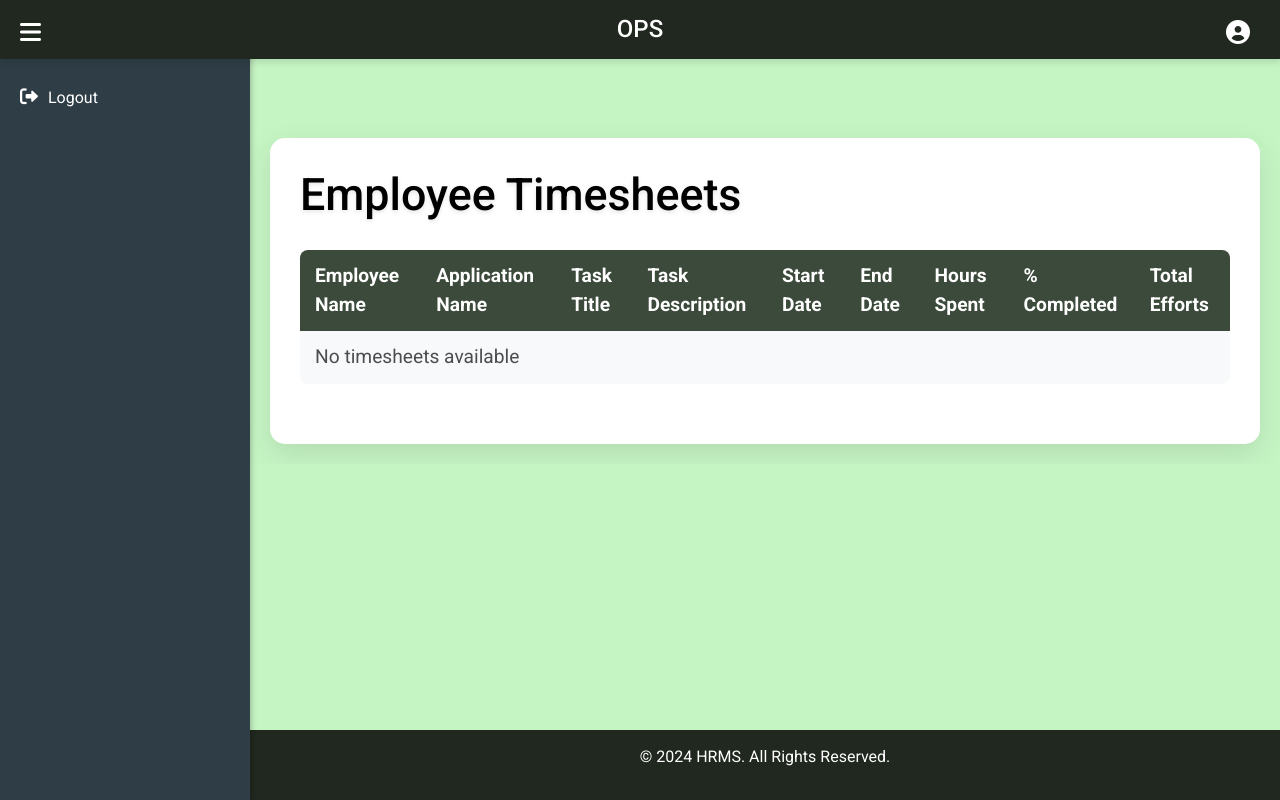
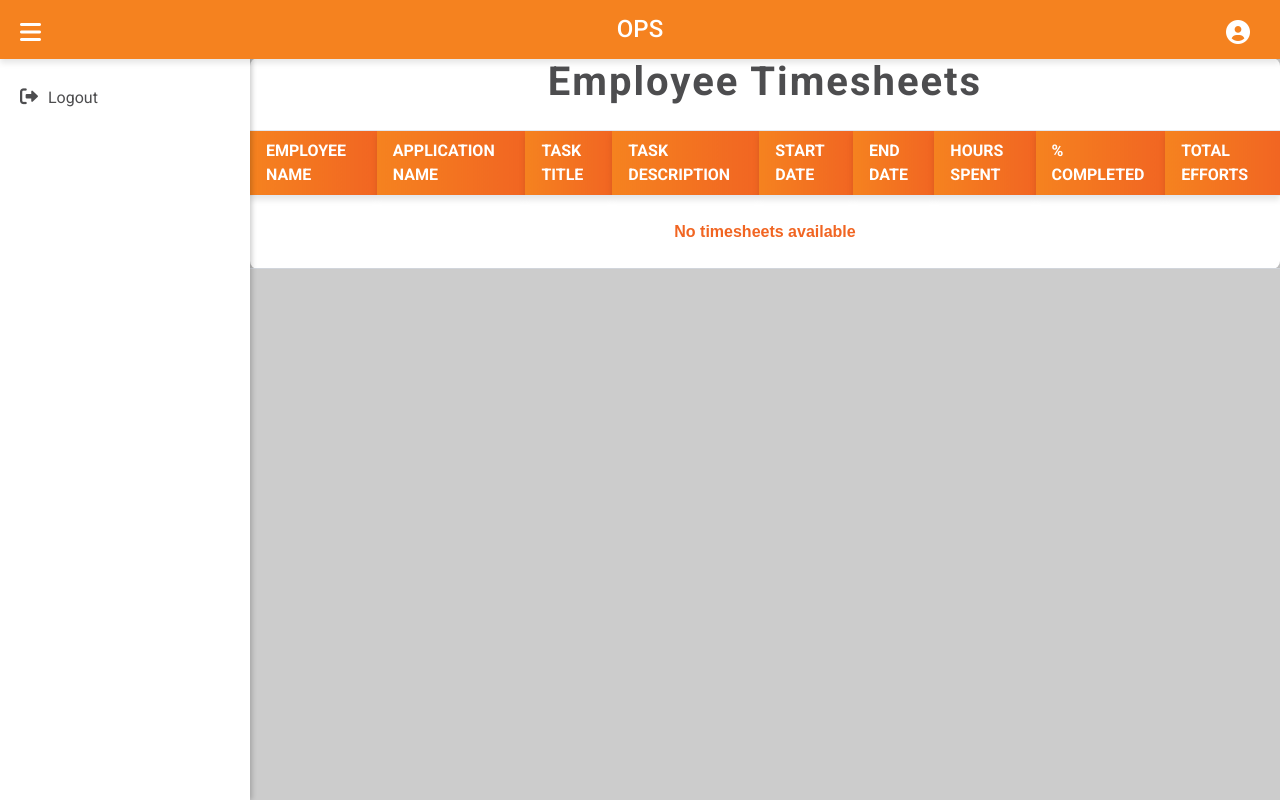
Before and after one commit to omkarlomate7/ops, a Django app: page /timesheets/view/ in a window 1280 px wide. Run offline with Django 5.2, Linux system fonts and the light colour scheme; a user stored in the database is signed in; data comes from the database, SQL or seed files in the repository; parts of the project's set-up code (start-up, migrations or seed data) failed here and were passed over; some libraries are stand-ins or nearby versions.

Commit message:
changed Timesheet UI and Made it in PDB theme

```diff
--- a/hrms/accounts/templates/accounts/base.html
+++ b/hrms/accounts/templates/accounts/base.html
@@ -41,7 +41,7 @@
     }
 
     .sidebar a:hover {
-        background-color: #007bff;
+    background-color: #f5821f;
     }
 
     .main-content {
@@ -60,15 +60,15 @@
             --secondary-color: #f16522; /* Orange */
             --background-color: #f5f5f5; /* Light background */
             --light-green-color: #373e35; /* lite green */
-            --header-background: var(--primary-color);
-            --sidebar-background: var(--light-green-color);
+            --header-background: #f5821f;
+            --sidebar-background: #ffffff; /* Changed to White */
             --text-color-dark: #4d4d4f; /* Dark Gray for letters */
             --text-color-light: #b3b3b3; /* Light Gray for letters */
             --white-color: #fff;
             --font-family: 'Roboto', sans-serif;
             --transition-speed: 0.3s;
             --box-shadow: 0 4px 6px rgba(0, 0, 0, 0.1);
-            --grey-green-background: #c6f5c4;
+            --grey-green-background: #cccccc;
 
         }
 
@@ -142,7 +142,7 @@
         .sidebar .logo {
             font-size: 24px;
             font-weight: bold;
-            color: var(--white-color);
+            color: var(--text-color-dark);
             text-align: center;
             margin-bottom: 20px;
         }
@@ -150,7 +150,7 @@
         .sidebar a {
             padding: 15px 20px;
             font-size: 16px;
-            color: var(--white-color);
+            color: var(--text-color-dark);
             display: flex;
             align-items: center;
             text-decoration: none;
@@ -160,19 +160,19 @@
         .sidebar a i {
             margin-right: 10px;
             font-size: 18px;
-            color: var(--white-color);
+            color: var(--text-color-dark);
         }
 
         .sidebar a:hover {
-            background-color: var(--header-background);
+    background-color: #f5821f;
         }
 
 
         /* Content Styling */
         .content {
             margin-left: 250px;
-            margin-top: 70px;
-            padding: 20px;
+            margin-top: 10px;
+            padding: 0px;
             transition: margin-left var(--transition-speed) ease;
             color: var(--text-color-dark);
         }
@@ -328,7 +328,7 @@
 <!-- Sidebar CSS -->
 <style>
     .sidebar {
-        background-color: #2f3e46;
+        background-color: #ffffff; /* Changed to White */
         padding-top: 20px;
         min-width: 250px;
         position: fixed;
@@ -337,7 +337,7 @@
 
     .sidebar .logo {
         font-size: 24px;
-        color: #ffffff;
+        color: #4d4d4f;
         text-align: center;
         margin-bottom: 20px;
         font-weight: bold;
@@ -346,13 +346,13 @@
     .sidebar a {
         display: block;
         padding: 10px 20px;
-        color: #ffffff;
+        color: #4d4d4f;
         text-decoration: none;
         font-size: 16px;
     }
 
     .sidebar a:hover {
-        background-color: #3b4a3a;
+        background-color: #f5821f;
         color: #ffffff;
     }
 
@@ -366,7 +366,7 @@
         cursor: pointer;
         padding: 10px 20px;
         width: 100%;
-        color: white;
+        color: #4d4d4f;
         text-align: left;
         background-color: transparent;
         border: none;
@@ -374,7 +374,7 @@
 
     .dropdown-content {
         display: none;
-        background-color: #2f3e46;
+        background-color: #ffffff;
         padding-left: 20px;
     }
 
@@ -384,14 +384,14 @@
 
     .dropdown-content a {
         padding: 10px 30px;
-        color: #ffffff;
+        color: #4d4d4f;
         display: block;
         text-decoration: none;
         font-size: 14px;
     }
 
     .dropdown-content a:hover {
-        background-color: #3b4a3a;
+    background-color: #f5821f;
     }
 
     .fas {
@@ -407,10 +407,10 @@
         {% endblock %}
     </div>
 
-    <!-- Footer Section -->
+    {% comment %} <!-- Footer Section -->
     <div class="footer" id="footer">
         <p>&copy; 2024 HRMS. All Rights Reserved.</p>
-    </div>
+    </div> {% endcomment %}
 
     <!-- JavaScript for Sidebar Toggle -->
     <script>
--- a/hrms/accounts/templates/accounts/emp_list.html
+++ b/hrms/accounts/templates/accounts/emp_list.html
@@ -32,11 +32,15 @@
 </div>
 
 <style>
+    body {
+        background-color: #c0c0c0;
+    }
+
     /* Container styling */
     .container {
         max-width: 1200px;
         margin: 0 auto;
-        padding: 20px;
+        padding: 10px;
         background: white;
         border-radius: 16px;
         box-shadow: 0 10px 30px rgba(0, 0, 0, 0.1);
--- a/hrms/accounts/templates/accounts/hr_view_timesheets.html
+++ b/hrms/accounts/templates/accounts/hr_view_timesheets.html
@@ -3,94 +3,123 @@
 {% block title %}View Timesheets{% endblock %}
 
 {% block content %}
-<div class="timesheet-container">
-    <div class="header-bar">
-        <h1 class="page-title">Employee Timesheets</h1>
-    </div>
-
-    <table class="timesheet-table">
+<div class="bg-gradient-to-r from-orange-500 via-yellow-500 to-red-500 min-h-screen flex items-start justify-center pt-8">
+    <div class="bg-white shadow-lg rounded-md w-full max-w-3xl p-6">
+        <h1 class="text-2xl font-semibold mb-4 text-center text-gray-800 tracking-wide">Employee Timesheets</h1>
+        <div class="table-responsive">
+            <table class="min-w-full text-left text-xs text-gray-700 border-collapse">
                 <thead>
-            <tr>
-                <th>Employee Name</th>
-                <th>Application Name</th>
-                <th>Task Title</th>
-                <th>Task Description</th>
-                <th>Start Date</th>
-                <th>End Date</th>
-                <th>Hours Spent</th>
-                <th>% Completed</th>
-                <th>Total Efforts</th>
+                    <tr class="bg-orange-400 text-white">
+                        <th class="py-2 px-3 font-semibold uppercase tracking-wider border-b border-gray-300">Employee Name</th>
+                        <th class="py-2 px-3 font-semibold uppercase tracking-wider border-b border-gray-300">Application Name</th>
+                        <th class="py-2 px-3 font-semibold uppercase tracking-wider border-b border-gray-300">Task Title</th>
+                        <th class="py-2 px-3 font-semibold uppercase tracking-wider border-b border-gray-300">Task Description</th>
+                        <th class="py-2 px-3 font-semibold uppercase tracking-wider border-b border-gray-300">Start Date</th>
+                        <th class="py-2 px-3 font-semibold uppercase tracking-wider border-b border-gray-300">End Date</th>
+                        <th class="py-2 px-3 font-semibold uppercase tracking-wider border-b border-gray-300">Hours Spent</th>
+                        <th class="py-2 px-3 font-semibold uppercase tracking-wider border-b border-gray-300">% Completed</th>
+                        <th class="py-2 px-3 font-semibold uppercase tracking-wider border-b border-gray-300">Total Efforts</th>
                     </tr>
                 </thead>
                 <tbody>
                     {% for timesheet in timesheets %}
-                <tr>
-                    <td>{{ timesheet.employee.user.first_name }} {{ timesheet.employee.user.last_name }}</td>
-                    <td>{{ timesheet.application_name }}</td>
-                    <td>{{ timesheet.task_title }}</td>
-                    <td>{{ timesheet.task_description }}</td>
-                    <td>{{ timesheet.start_date }}</td>
-                    <td>{{ timesheet.end_date }}</td>
-                    <td>{{ timesheet.hours_spent }}</td>
-                    <td>{{ timesheet.percent_completed }}%</td>
-                    <td>{{ timesheet.total_efforts }}</td>
+                        <tr class="border-b border-gray-200 {% if forloop.counter|divisibleby:2 %}bg-yellow-50{% else %}bg-white{% endif %} hover:bg-yellow-100 transition duration-300">
+                            <td class="py-2 px-3 border-r border-gray-200">
+                                {% if timesheet.employee %}
+                                    <span class="font-medium text-gray-800">{{ timesheet.employee.user.first_name }} {{ timesheet.employee.user.last_name }}</span>
+                                {% else %}
+                                    <span class="font-medium text-gray-800 text-red-500">No Employee Assigned</span>
+                                {% endif %}
+                            </td>
+
+                            <td class="py-2 px-3 border-r border-gray-200">{{ timesheet.application_name }}</td>
+                            <td class="py-2 px-3 border-r border-gray-200">{{ timesheet.task_title }}</td>
+                            <td class="py-2 px-3 border-r border-gray-200">{{ timesheet.task_description }}</td>
+                            <td class="py-2 px-3 border-r border-gray-200">{{ timesheet.start_date }}</td>
+                            <td class="py-2 px-3 border-r border-gray-200">{{ timesheet.end_date }}</td>
+                            <td class="py-2 px-3 border-r border-gray-200">{{ timesheet.hours_spent }}</td>
+                            <td class="py-2 px-3 border-r border-gray-200">{{ timesheet.percent_completed }}%</td>
+                            <td class="py-2 px-3">{{ timesheet.total_efforts }}</td>
                         </tr>
                     {% empty %}
                         <tr>
-                    <td colspan="9">No timesheets available</td>
+                            <td colspan="9" class="text-center py-4 text-gray-500 border-b border-gray-300">No timesheets available</td>
                         </tr>
                     {% endfor %}
                 </tbody>
             </table>
         </div>
+    </div>
+</div>
 
-<!-- Add your styling here for HR timesheet view page -->
 <style>
-    .timesheet-container {
-        max-width: 1200px;
-        margin: 0 auto;
-        padding: 30px;
-        background: #ffffff;
-        border-radius: 15px;
-        box-shadow: 0 10px 30px rgba(0, 0, 0, 0.1);
+    .table-responsive {
+        overflow-x: auto;
     }
-
-    .header-bar {
-        display: flex;
-        justify-content: space-between;
-        align-items: center;
-        margin-bottom: 20px;
+    .min-w-full {
+        width: 100%;
     }
-
-    .page-title {
-        font-size: 2.8rem;
-        color: #000000;
-        text-shadow: 0px 2px 4px rgba(0, 0, 0, 0.1);
+    .border-b {
+        border-bottom: 1px solid #e2e8f0;
     }
-
-    .timesheet-table {
-        width: 100%;
-        border-collapse: collapse;
-        margin-bottom: 30px;
-        background-color: #f8f9fa;
+    th, td {
+        transition: background-color 0.3s ease, transform 0.3s ease;
+    }
+    th {
+        text-transform: uppercase;
+        font-weight: 600;
+        border-bottom: 2px solid #e2e8f0;
+        border-top: 1px solid #e2e8f0;
+        background-image: linear-gradient(to right, #f5821f, #f16522);
+        box-shadow: 0px 4px 6px rgba(0, 0, 0, 0.1);
+        padding: 10px;
+        color: #fff;
+    }
+    tr {
+        border-bottom: 1px solid #d1d5db;
+    }
+    tr:nth-child(even) {
+        background-color: #f9fafb;
+    }
+    tr:hover {
+        background-color: #ffe4b2;
+        cursor: pointer;
+    }
+    tr:hover td {
+        transform: scale(1.01);
+        box-shadow: inset 0 0 6px rgba(0, 0, 0, 0.1);
+    }
+    td {
+        border-right: 1px solid #e2e8f0;
+        padding: 8px;
+        color: #333;
+        font-weight: 500;
+        font-family: 'Arial', sans-serif;
+    }
+    td:last-child {
+        border-right: none;
+    }
+    tr:last-child td {
+        border-bottom: none;
+    }
+    tr td:first-child {
+        font-weight: 700;
+        color: #f16522;
+    }
+    .rounded-md {
         border-radius: 8px;
-        overflow: hidden;
     }
-
-    .timesheet-table thead {
-        background-color: #3b4a3a;
-        color: #fff;
-        font-weight: bold;
+    .shadow-lg {
+        box-shadow: 0 15px 25px -10px rgba(0, 0, 0, 0.15);
     }
-
-    .timesheet-table th, .timesheet-table td {
-        padding: 12px 15px;
-        font-size: 1.2rem;
-        text-align: left;
+    .hover\:bg-yellow-100:hover {
+        background-color: #fffbeb;
     }
-
-    .timesheet-table tbody tr:nth-child(even) {
-        background-color: #f2f2f2;
+    .font-semibold {
+        font-weight: 600;
+    }
+    .tracking-wide {
+        letter-spacing: 0.05em;
     }
 </style>
 {% endblock %}
--- a/hrms/accounts/views.py
+++ b/hrms/accounts/views.py
@@ -3,10 +3,12 @@ from django.shortcuts import render, redirect, get_object_or_404
 from django.contrib.auth.decorators import login_required, permission_required, user_passes_test
 from .models import Profile, Employee, Timesheet, LeaveRequest
 import logging
+from django.contrib import messages
 from django.contrib.auth.models import User, Group
 from django.db.models import Q, Sum, Count
 from .forms import TimesheetForm, LeaveRequestForm
 from django.utils import timezone
+from django.db import IntegrityError
 
 logger = logging.getLogger(__name__)
 
@@ -202,18 +204,22 @@ def my_details(request):
 
 @login_required
 def hr_view_timesheets(request):
-    # Get all timesheets submitted by employees
-    timesheets = Timesheet.objects.all()
+    timesheets = Timesheet.objects.select_related('employee', 'employee__user').all()
+    return render(request, 'accounts/hr_view_timesheets.html', {'timesheets': timesheets})
 
-    context = {
-        'timesheets': timesheets,
-    }
-    return render(request, 'accounts/hr_view_timesheets.html', context)
+from django.shortcuts import get_object_or_404
 
 @login_required
 def add_timesheet(request):
+    print("add_timesheet view called")
     if request.method == 'POST':
-        row_count = int(request.POST.get('row_count'))  # Get the total number of rows
+        print("POST request received")
+
+        # Printing the entire POST data to see if all fields are being received
+        print(f"POST data received: {request.POST}")
+
+        row_count = int(request.POST.get('row_count', 0))  # Get the total number of rows
+        print(f"Row count: {row_count}")
 
         # Iterate through each row and save timesheet entries
         for i in range(1, row_count + 1):
@@ -226,48 +232,90 @@ def add_timesheet(request):
             percent_completed = request.POST.get(f'percent_completed_{i}')
             total_efforts = request.POST.get(f'total_efforts_{i}')
 
+            # Logging all data retrieved
+            print(f"Processing row {i}: application_name={application_name}, task_title={task_title}, "
+                  f"task_description={task_description}, start_date={start_date}, end_date={end_date}, "
+                  f"hours_spent={hours_spent}, percent_completed={percent_completed}, total_efforts={total_efforts}")
+
             # Check if the row contains valid data (i.e., all fields are not empty)
             if all([application_name, task_title, task_description, start_date, end_date, hours_spent, percent_completed, total_efforts]):
-                # Save the timesheet only if all fields are valid
-                Timesheet.objects.create(
-                    user=request.user,
-                    application_name=application_name,
-                    task_title=task_title,
-                    task_description=task_description,
-                    start_date=start_date,
-                    end_date=end_date,
-                    hours_spent=hours_spent,
-                    percent_completed=percent_completed,
-                    total_efforts=total_efforts
-                )
+                try:
+                    # Convert numerical data types
+                    hours_spent = float(hours_spent)
+                    percent_completed = float(percent_completed)
+                    total_efforts = float(total_efforts)
 
+                    # Save the timesheet only if all fields are valid
+                    print(f"Saving timesheet for row {i}")
+                    Timesheet.objects.create(
+                        user=request.user,  # Save the timesheet with the logged-in user
+                        application_name=application_name,
+                        task_title=task_title,
+                        task_description=task_description,
+                        start_date=start_date,
+                        end_date=end_date,
+                        hours_spent=hours_spent,
+                        percent_completed=percent_completed,
+                        total_efforts=total_efforts
+                    )
+
+                    print(f"Timesheet saved successfully for row {i}: {timesheet}")
+                except ValueError as ve:
+                    print(f"Value error for row {i}: {ve}")
+                except IntegrityError as ie:
+                    print(f"Integrity error for row {i}: {ie}")
+                except Exception as e:
+                    print(f"Error saving timesheet for row {i}: {e}")
+            else:
+                print(f"Invalid data for row {i}, skipping save")
+
+        messages.success(request, "Timesheet added successfully.")
         return redirect('my_timesheets')  # Redirect after submission, showing user's own timesheets
 
     # GET method to render the add timesheet form
+    print("GET request received, rendering add_timesheet form")
     return render(request, 'accounts/add_timesheet.html')
+
 
 @login_required
 def my_timesheets(request):
-    timesheets = Timesheet.objects.filter(user=request.user)
+    print("my_timesheets view called")
+    user_timesheets = Timesheet.objects.filter(user=request.user)
+    print(f"Queried timesheets for user {request.user.username}: {user_timesheets.count()} records found.")
+    for timesheet in user_timesheets:
+        print(f"Timesheet: {timesheet.task_title}, Submitted Date: {timesheet.submit_date}")
+
     context = {
-        'timesheets': timesheets
+        'timesheets': user_timesheets
     }
     return render(request, 'accounts/my_timesheets.html', context)
 
 @login_required
 def timesheet_dashboard(request):
+    # Ensure only HR role can access the dashboard
     if request.user.profile.role != 'hr':
         return redirect('my_timesheets')
 
+    # Updated queries to use employee__user instead of user
     total_timesheets = Timesheet.objects.count()
     total_submitted_timesheets = Timesheet.objects.filter(status='Submitted').count()
     total_approved_timesheets = Timesheet.objects.filter(status='Approved').count()
     total_rejected_timesheets = Timesheet.objects.filter(status='Rejected').count()
-    weekly_submitted_timesheets = Timesheet.objects.filter(submit_date__week=timezone.now().isocalendar()[1]).count()
-    weekly_approved_timesheets = Timesheet.objects.filter(submit_date__week=timezone.now().isocalendar()[1], status='Approved').count()
-    weekly_rejected_timesheets = Timesheet.objects.filter(submit_date__week=timezone.now().isocalendar()[1], status='Rejected').count()
+
+    current_week = timezone.now().isocalendar()[1]
+    weekly_submitted_timesheets = Timesheet.objects.filter(submit_date__week=current_week).count()
+    weekly_approved_timesheets = Timesheet.objects.filter(submit_date__week=current_week, status='Approved').count()
+    weekly_rejected_timesheets = Timesheet.objects.filter(submit_date__week=current_week, status='Rejected').count()
+
     total_hours_logged = Timesheet.objects.aggregate(total_hours=Sum('hours_spent'))['total_hours'] or 0
-    average_hours_per_staff = Timesheet.objects.values('user').annotate(total_hours=Sum('hours_spent')).aggregate(avg_hours=Sum('total_hours') / Count('user'))['avg_hours'] or 0
+
+    # Calculate average hours per staff by grouping by employee__user
+    average_hours_per_staff = (
+        Timesheet.objects.values('employee__user')
+        .annotate(total_hours=Sum('hours_spent'))
+        .aggregate(avg_hours=Sum('total_hours') / Count('employee__user'))['avg_hours']
+        or 0
+    )
 
     context = {
         'total_submitted_timesheets': total_submitted_timesheets,
@@ -280,3 +328,8 @@ def timesheet_dashboard(request):
         'average_hours_per_staff': average_hours_per_staff,
     }
     return render(request, 'accounts/timesheet_dashboard.html', context)
+
+# Updated view function for LeaveRequest
+def view_leave_requests(request):
+    leave_requests = LeaveRequest.objects.filter(employee__user=request.user)
+    return render(request, 'leave_requests.html', {'leave_requests': leave_requests})
```
Also changed, not shown: hrms/accounts/management/commands/populate_2.py (added, +61 -0 lines), hrms/accounts/models.py (+9 -8 lines), hrms/accounts/templates/accounts/add_timesheet.html (+76 -51 lines), hrms/accounts/templates/accounts/m1.html (added, +129 -0 lines), hrms/accounts/templates/accounts/my_timesheets.html (+66 -16 lines), hrms/accounts/management/__init__.py (added), hrms/accounts/management/commands/__init__.py (added), hrms/accounts/migrations/0001_initial.py, hrms/accounts/migrations/0002_alter_profile_options.py (deleted), hrms/accounts/migrations/0002_timesheet_user_alter_timesheet_employee.py (added), hrms/accounts/migrations/0003_department_employee.py (deleted), hrms/accounts/migrations/0004_timesheet.py (deleted), hrms/accounts/migrations/0005_leaverequest.py (deleted), hrms/accounts/migrations/0006_employee_address_employee_education_and_more.py (deleted), 1 more files. Lines whose indentation alone changed are shown as unchanged.
